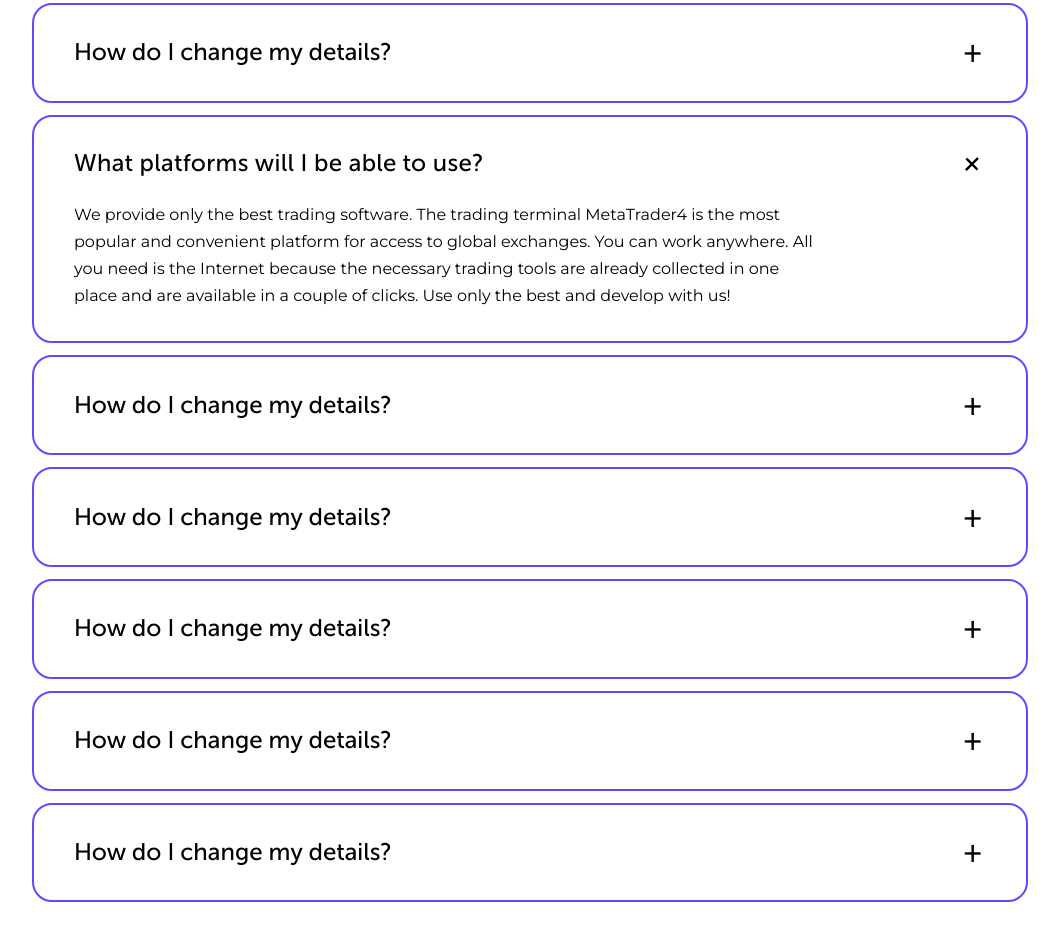
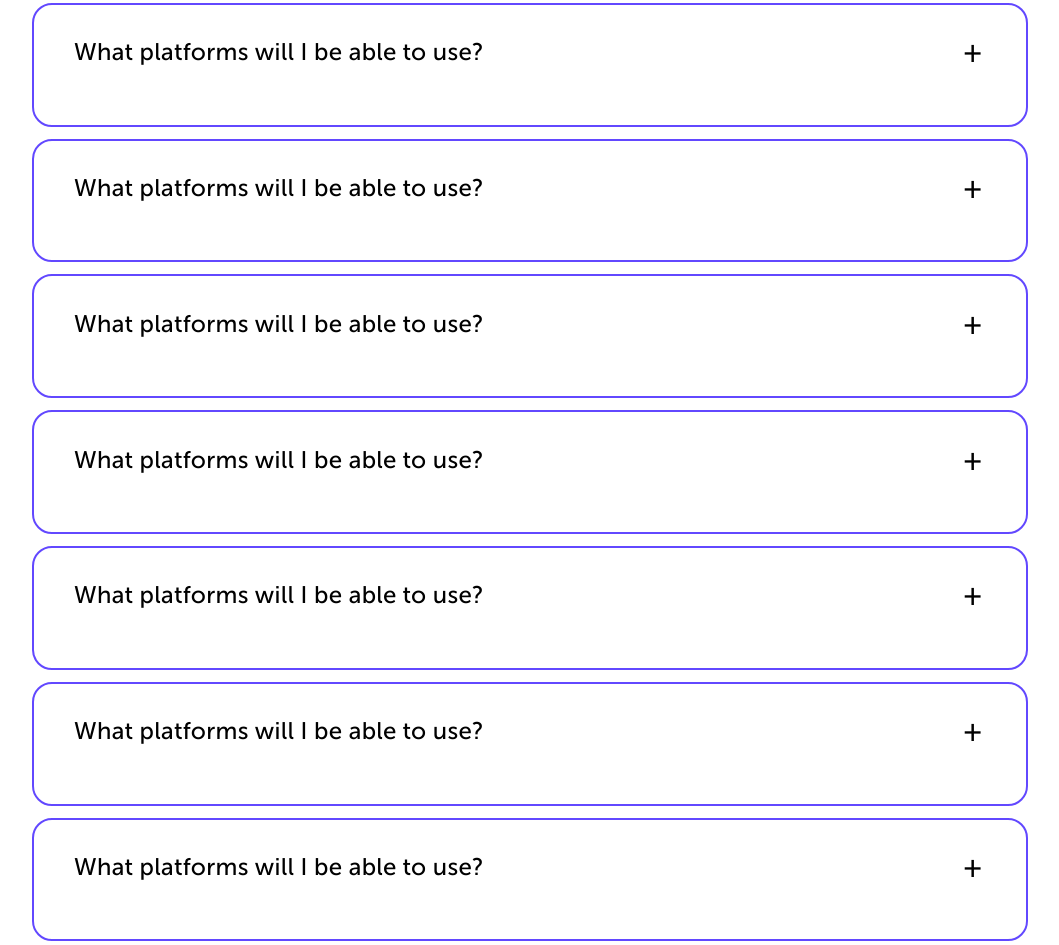
Before and after one commit to sergejmiroshnichenko/quantum_project, a plain HTML site: page index.html in a window 1280 px wide. Shown: the part 2644-3589 px from the top of the page, without its empty margins (110-1169 px from the left). Drawn offline with Linux system fonts and the light colour scheme.

Commit message:
add accordion

```diff
--- a/index.html
+++ b/index.html
@@ -159,7 +159,7 @@
           </div>
           <p class="people-text">
             it is only with the heart that one can see rightly, what is essential is invisible to the eye. My mom always
-            said life was like a box of chocolates.
+            said life was like a box of chocolates. We buy things.
           </p>
           <p class="people-data">01 / 05</p>
         </div>
@@ -177,7 +177,7 @@
           </div>
           <p class="people-text">
             Choose a job you love, and you will never have to work a day in your life. We buy things we don't need, to
-            impress people we don't like. You need to take.
+            impress people we don't like. You need to take always.
           </p>
           <p class="people-data">01 / 06</p>
         </div>
@@ -192,19 +192,65 @@
       <h2>Frequently asked <span>questions</span></h2>
     </div>
     <div class="frequently-accordion">
-      <p class="accordion-close">How do I change my details?</p>
-      <div class="accordion-open">
+      <div class="accordion-item">
         <p>What platforms will I be able to use?</p>
-        <p>We provide only the best trading software. The trading terminal MetaTrader4 is the most popular and
+        <p class="content">We provide only the best trading software. The trading terminal MetaTrader4 is the most
+          popular and
           convenient platform for access to global exchanges. You can work anywhere. All you need is the Internet
           because the necessary trading tools are already collected in one place and are available in a couple of
           clicks. Use only the best and develop with us!</p>
       </div>
-      <p class="accordion-close">How do I change my details?</p>
-      <p class="accordion-close">How do I change my details?</p>
-      <p class="accordion-close">How do I change my details?</p>
-      <p class="accordion-close">How do I change my details?</p>
-      <p class="accordion-close">How do I change my details?</p>
+
+      <div class="accordion-item">
+        <p>What platforms will I be able to use?</p>
+        <p class="content">We provide only the best trading software. The trading terminal MetaTrader4 is the most
+          popular and
+          convenient platform for access to global exchanges. You can work anywhere. All you need is the Internet
+          because the necessary trading tools are already collected in one place and are available in a couple of
+          clicks. Use only the best and develop with us!</p>
+      </div>
+      <div class="accordion-item">
+        <p>What platforms will I be able to use?</p>
+        <p class="content">We provide only the best trading software. The trading terminal MetaTrader4 is the most
+          popular and
+          convenient platform for access to global exchanges. You can work anywhere. All you need is the Internet
+          because the necessary trading tools are already collected in one place and are available in a couple of
+          clicks. Use only the best and develop with us!</p>
+      </div>
+      <div class="accordion-item">
+        <p>What platforms will I be able to use?</p>
+        <p class="content">We provide only the best trading software. The trading terminal MetaTrader4 is the most
+          popular and
+          convenient platform for access to global exchanges. You can work anywhere. All you need is the Internet
+          because the necessary trading tools are already collected in one place and are available in a couple of
+          clicks. Use only the best and develop with us!</p>
+      </div>
+      <div class="accordion-item">
+        <p>What platforms will I be able to use?</p>
+        <p class="content">We provide only the best trading software. The trading terminal MetaTrader4 is the most
+          popular and
+          convenient platform for access to global exchanges. You can work anywhere. All you need is the Internet
+          because the necessary trading tools are already collected in one place and are available in a couple of
+          clicks. Use only the best and develop with us!</p>
+      </div>
+      <div class="accordion-item">
+        <p>What platforms will I be able to use?</p>
+        <p class="content">We provide only the best trading software. The trading terminal MetaTrader4 is the most
+          popular and
+          convenient platform for access to global exchanges. You can work anywhere. All you need is the Internet
+          because the necessary trading tools are already collected in one place and are available in a couple of
+          clicks. Use only the best and develop with us!</p>
+      </div>
+      <div class="accordion-item">
+        <p>What platforms will I be able to use?</p>
+        <p class="content">We provide only the best trading software. The trading terminal MetaTrader4 is the most
+          popular and
+          convenient platform for access to global exchanges. You can work anywhere. All you need is the Internet
+          because the necessary trading tools are already collected in one place and are available in a couple of
+          clicks. Use only the best and develop with us!</p>
+      </div>
+
+
     </div>
   </div>
 </section>
--- a/index.js
+++ b/index.js
@@ -58,7 +58,6 @@ function swiperight() {
     tabRight.addEventListener('click', function () {
         let currentIndex = 0;
         const tabTitleArray = [...tabTitle]
-        console.log(tabTitleArray)
         tabTitleArray.forEach((item, key) => {
             if (item.classList.value.includes('active')) {
                 currentIndex = key;
@@ -113,6 +112,26 @@ function toggleCarusel(index, array){
 
 
 
+const items = Array.from(document.querySelectorAll('.accordion-item'));
+
+items.forEach((item) => {
+    item.addEventListener('click', itemHandler);
+})
+
+
+function itemHandler(e){
+    e.preventDefault();
+    let currentItem = e.target.closest('.accordion-item');
+    let currentContent = e.target.nextElementSibling;
+    currentItem.classList.toggle('active');
+    if(currentItem.classList.contains('active')){
+        currentContent.style.maxHeight = currentContent.scrollHeight + 'px';
+    } else{
+        currentContent.style.maxHeight = 0;
+    }
+}
+
+
 
 
 
--- a/style/style.css
+++ b/style/style.css
@@ -354,7 +354,6 @@ h3 {
     display: flex;
     justify-content: space-between;
 }
-
 
 .fa-angle-right, .fa-angle-left{
     cursor: pointer;
@@ -429,16 +428,6 @@ h3 {
     animation-delay: 0.5s;
 }
 
-
-
-
-
-
-
-
-
-
-
 .people-wrapper {
     display: flex;
     justify-content: space-between;
@@ -524,7 +513,7 @@ h3 {
     padding-right: 10px;
 }
 
-.accordion-close {
+.accordion-item {
     font-family: var(--primary-text);
     font-size: 24px;
     line-height: 28.8px;
@@ -533,13 +522,14 @@ h3 {
     border-radius: 20px;
     margin-bottom: 12px;
     position: relative;
-}
-
-.accordion-close:last-child {
+    cursor: pointer;
+}
+
+.accordion-item:last-child {
     margin-bottom: 140px;
 }
 
-.accordion-close::before {
+.accordion-item::before {
     position: absolute;
     display: block;
     content: "+";
@@ -548,23 +538,11 @@ h3 {
     cursor: pointer;
 }
 
-.accordion-open {
-    padding: 32px 40px;
-    border: 2px solid var(--primary-color);
-    border-radius: 20px;
-    margin-bottom: 12px;
-}
-
-.accordion-open p:first-child::before {
-    position: absolute;
-    display: block;
-    content: "+";
-    right: 0.5%;
+.accordion-item.active::before {
     transform: rotate(45deg);
-    font-size: 30px;
-}
-
-.accordion-open p:nth-child(1) {
+}
+
+.accordion-item p:nth-child(1) {
     font-family: var(--primary-text);
     font-size: 24px;
     line-height: 28.8px;
@@ -572,13 +550,16 @@ h3 {
     position: relative;
 }
 
-.accordion-open p:nth-child(2) {
+.content {
     font-family: Montserrat, sans-serif;
     font-weight: 400;
     font-size: 16px;
     line-height: 27px;
     width: 750px;
     padding-top: 24px;
+    transition: 0.3s;
+    overflow: hidden;
+    max-height: 0;
 }
 
 /******************     section  contact    **********/
@@ -1106,7 +1087,7 @@ input:focus {
         padding: 0 40px;
     }
 
-    .accordion-close::before {
+    .accordion-item::before {
         right: 7%;
     }
 
@@ -1114,11 +1095,11 @@ input:focus {
         padding-right: 90px;
     }
 
-    .accordion-open p:nth-child(2) {
-        width: 100%;
-    }
-
-    .accordion-open p:first-child::before {
+    .accordion-item p:nth-child(2) {
+        width: 100%;
+    }
+
+    .accordion-item p:first-child::before {
         right: -8.5%;
     }
 
@@ -1522,12 +1503,12 @@ input:focus {
         margin-top: -20px;
     }
 
-    .accordion-close, .accordion-open p:nth-child(1){
+    .accordion-item, .accordion-open p:nth-child(1){
         font-size: 18px;
         line-height: 21.6px;
     }
 
-    .accordion-close{
+    .accordion-item{
         padding-left: 16px;
         padding-top: 24px;
         padding-bottom: 24px;
@@ -1538,7 +1519,7 @@ input:focus {
         letter-spacing: 0.1px;
     }
 
-    .accordion-close::before{
+    .accordion-item::before{
         right: 7.5%;
         top: 36%;
     }
@@ -1547,11 +1528,6 @@ input:focus {
         padding-right: 0;
         padding-left: 16px;
         padding-top: 25px;
-    }
-
-    .accordion-open p:first-child::before{
-        right: 8%;
-        top: 18%;
     }
 
     .accordion-open p:nth-child(2){
```
